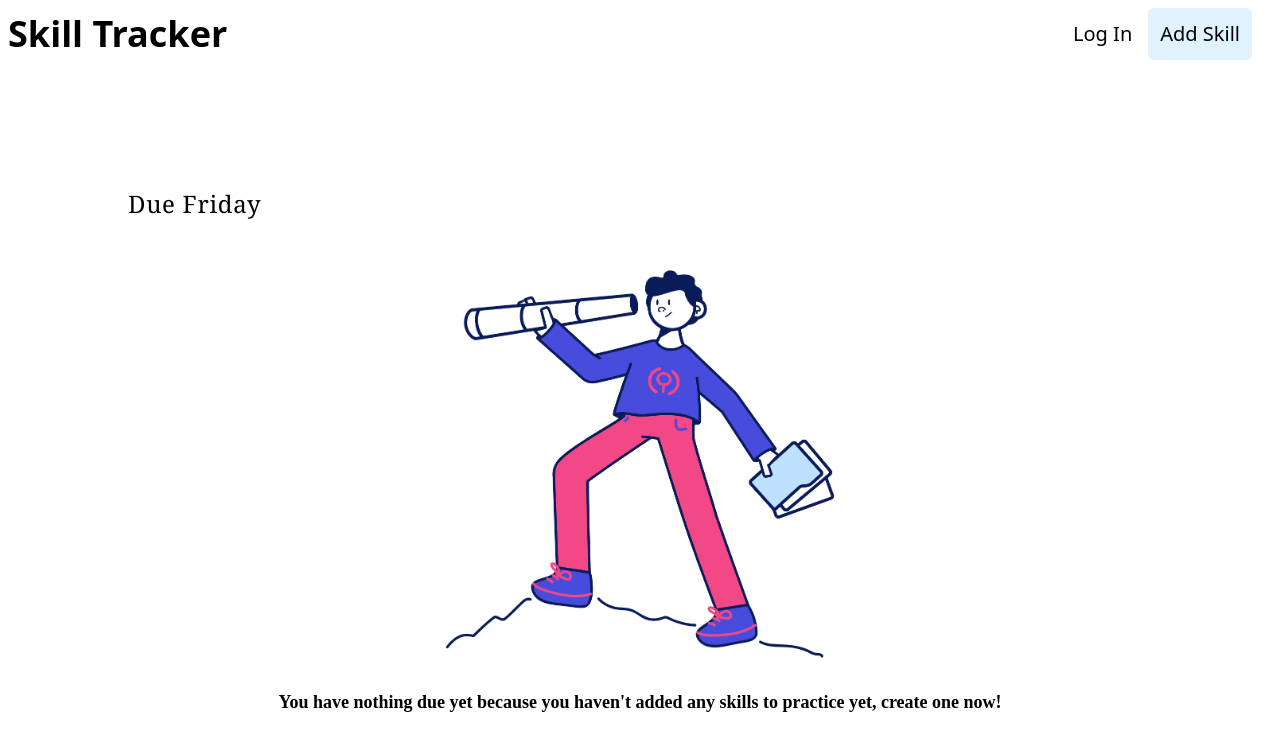
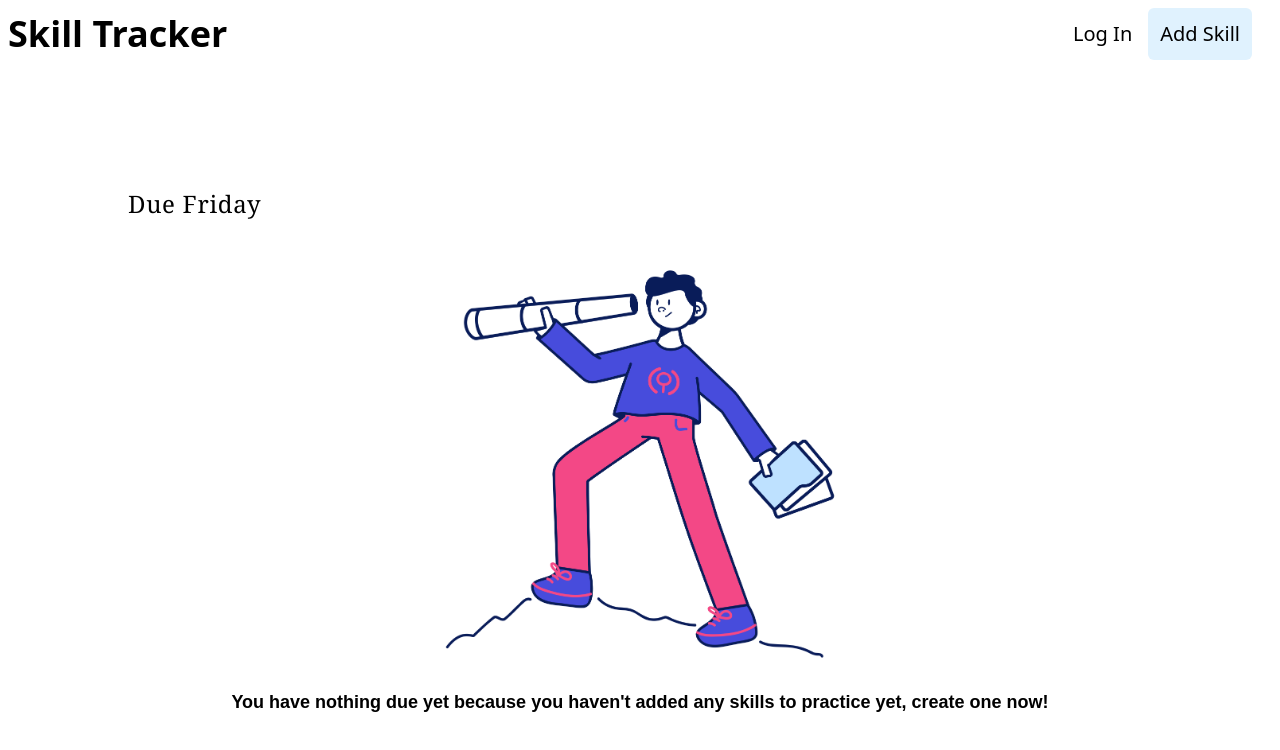
Before and after one commit to chingu-voyages/v43-tier2-team-21, a React (Create React App) app: page / in a window 1280 px wide. Shown: the top 750 px of the page. Built offline with nearby package versions, Linux system fonts and the light colour scheme.

Commit message:
Changed font family

```diff
--- a/src/index.css
+++ b/src/index.css
@@ -8,7 +8,7 @@
   box-sizing: border-box;
 }
 body {
-  font-family: serif;
+  font-family: sans-serif;
 }
 
 h1,
@@ -16,7 +16,7 @@ h2,
 h3,
 h4,
 h5 {
-  font-family: Georgia, "Times New Roman", Times, serif;
+  font-family: Georgia, "Arial", sans-serif;
   letter-spacing: 0.7px;
 }
 
```
